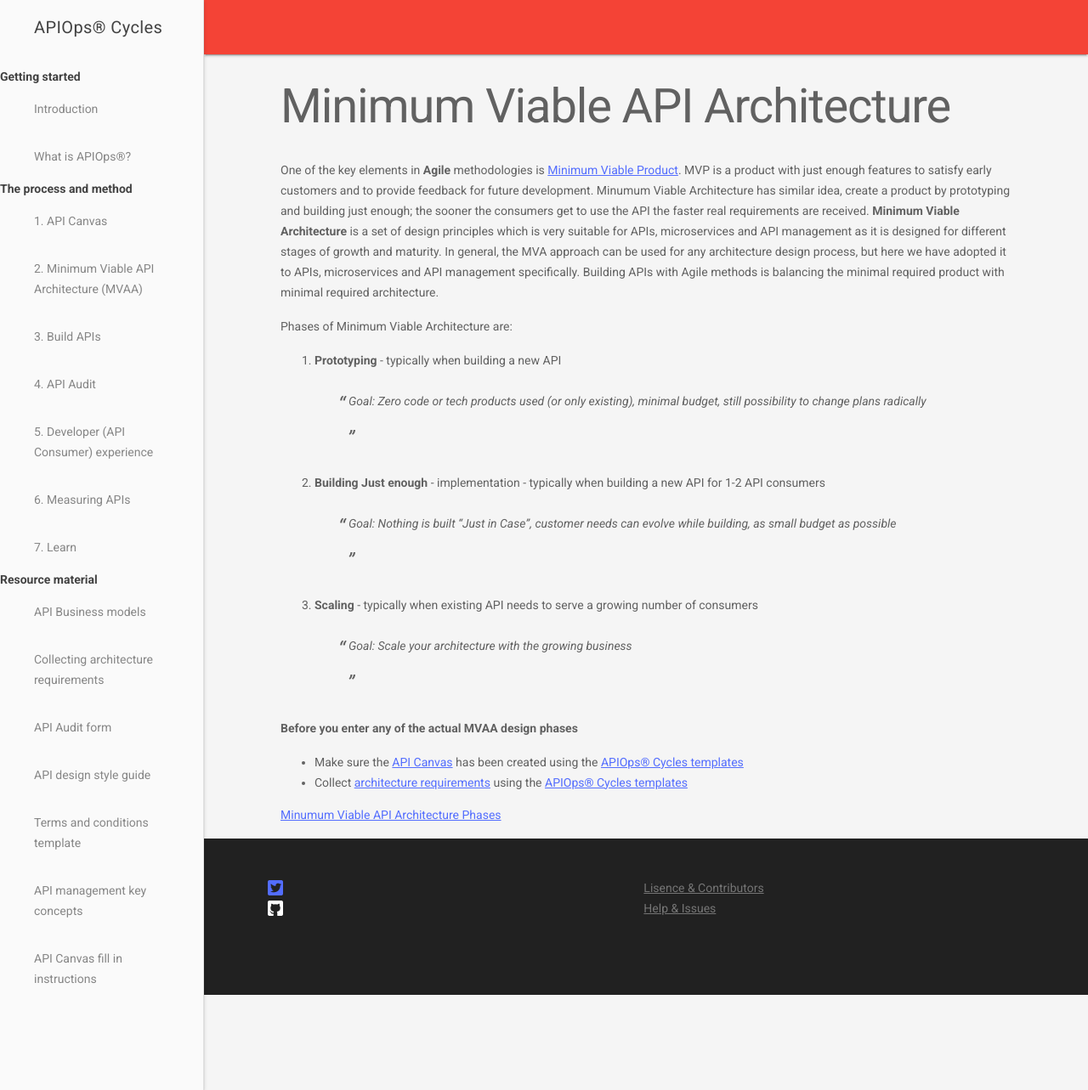
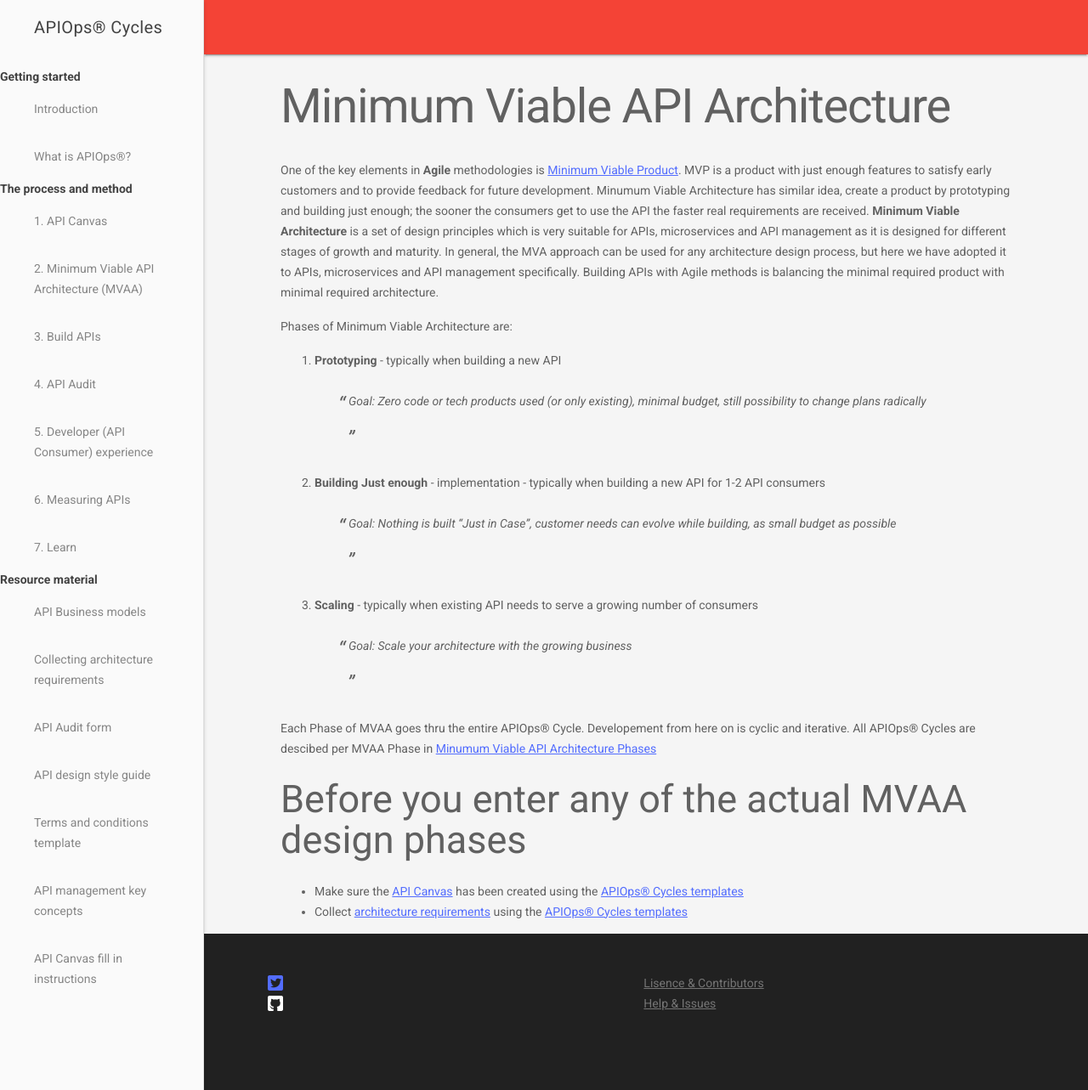
Before and after one commit to mniinio/APIOps-cycles, a Jekyll site: the page built from MinimumViableAPIArchitecture(MVAA).md, in a window 1280 px wide. Shown: the whole page at 85% size. Built offline with Jekyll 4.4.1, drawn with Linux system fonts in a browser that asks for light colours; our own code applies the rules of GitHub Pages for plain Markdown files.

```diff
--- a/MinimumViableAPIArchitecture(MVAA).md
+++ b/MinimumViableAPIArchitecture(MVAA).md
@@ -16,9 +16,9 @@ Phases of Minimum Viable Architecture are:
 3.  **Scaling** - typically when existing API needs to serve a growing number of consumers
   > Goal: Scale your architecture with the growing business
 
-**Before you enter any of the actual MVAA design phases**
+Each Phase of MVAA goes thru the entire APIOps&reg; Cycle. Developement from here on is cyclic and iterative. All APIOps&reg; Cycles are descibed per MVAA Phase in [Minumum Viable API Architecture Phases](mvaa-phases)
+
+## Before you enter any of the actual MVAA design phases
 
 *   Make sure the [API Canvas](../apicanvas) has been created using the [APIOps&reg; Cycles templates](apiopscycles)
 *   Collect [architecture requirements](collectingarchitecturerequirements) using the [APIOps&reg; Cycles templates](apiopscycles)
-
-[Minumum Viable API Architecture Phases](mvaa-phases)
```
